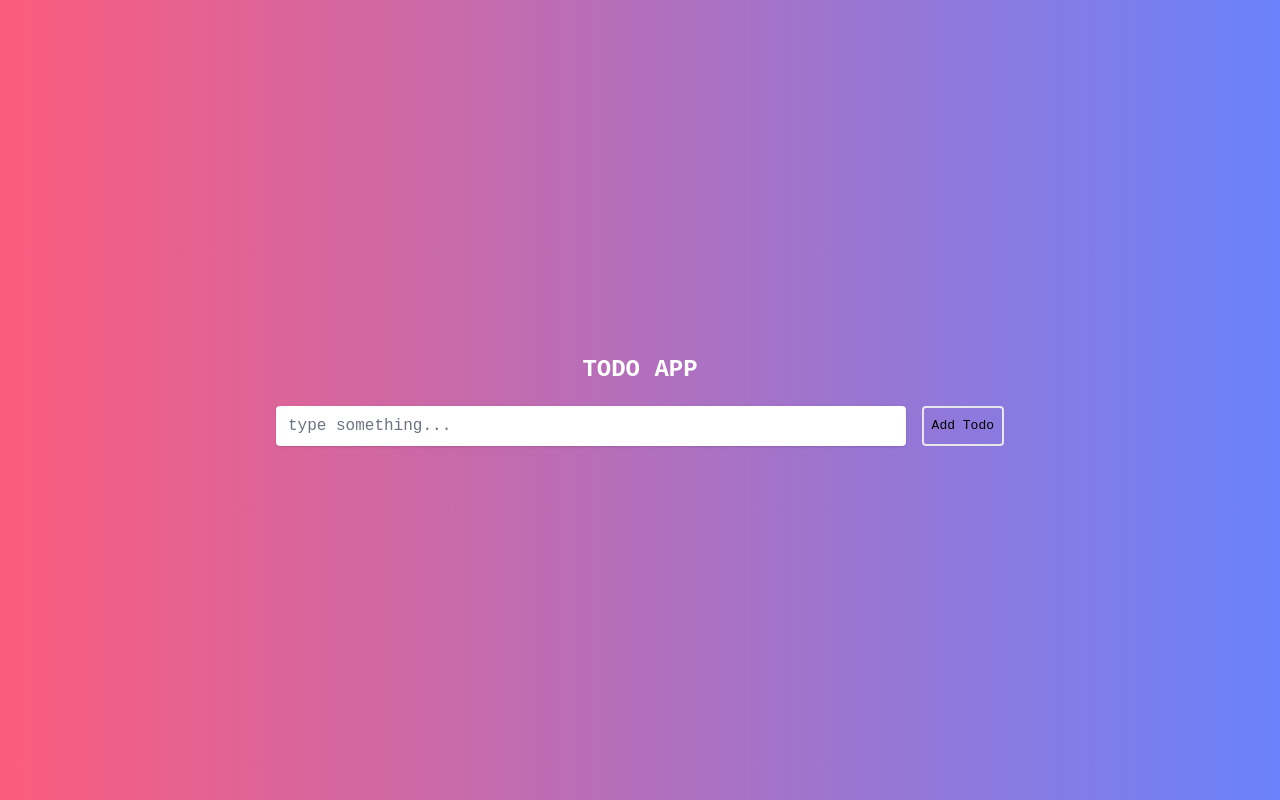
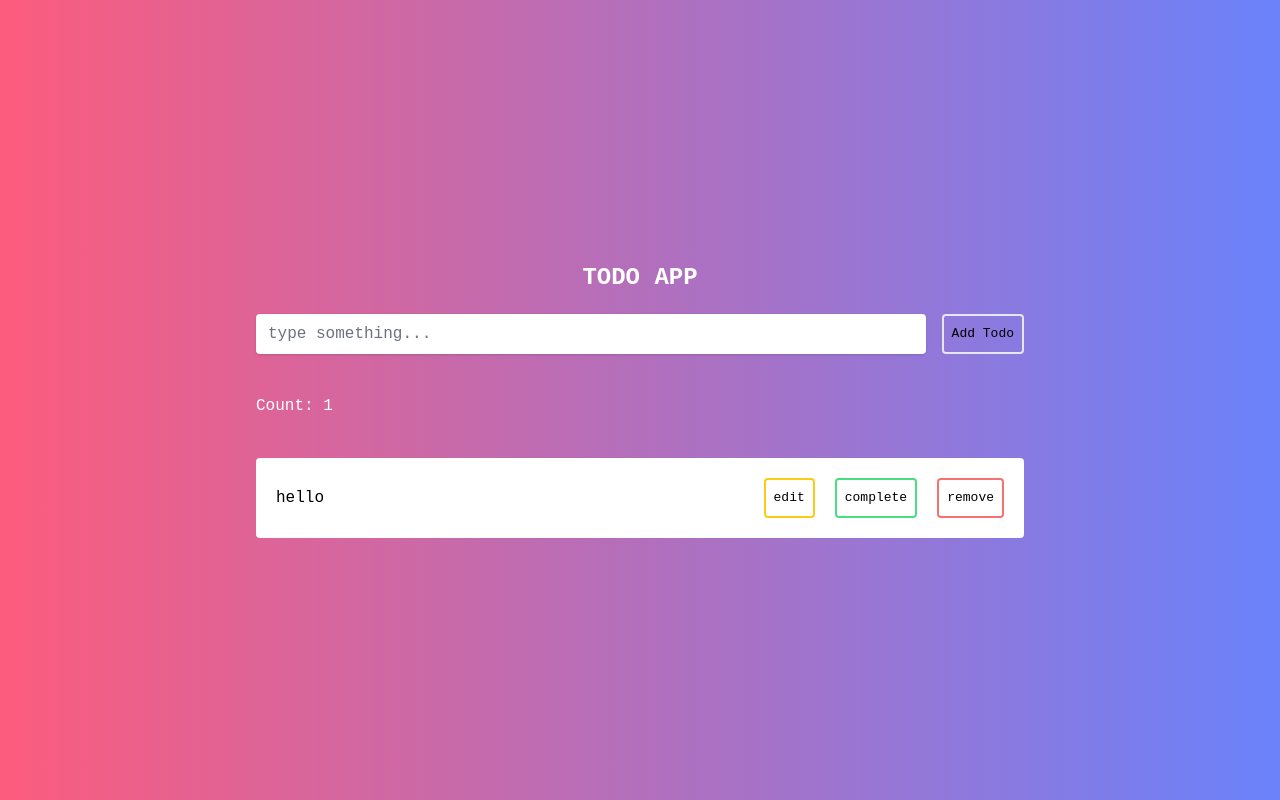
Before and after one commit to den4592/redux-toolkit-todo, a React (Vite) app: page / in a window 1280 px wide. Built offline with nearby package versions, Linux system fonts and the light colour scheme.

Commit message:
todoList 컴포넌트 로직 및 스타일링 추가

```diff
--- a/src/App.tsx
+++ b/src/App.tsx
@@ -1,10 +1,12 @@
 import "./App.css";
 import TodoForm from "./components/TodoForm";
+import TodoList from "./components/TodoList";
 
 function App() {
   return (
-    <div className="w-full h-screen flex items-center content-center min-h-[700px]">
+    <div className="w-full h-screen flex items-center justify-center flex-col min-h-[700px]">
       <TodoForm />
+      <TodoList />
     </div>
   );
 }
--- /dev/null
+++ b/src/components/TodoList.tsx
@@ -0,0 +1,33 @@
+import { selectAllTodos } from "../features/todos/todosSlice";
+import { useSelector } from "react-redux";
+
+const TodoList = () => {
+  const todos = useSelector(selectAllTodos);
+
+  return (
+    <div className="container text-left">
+      <h3 className="text-white text-base mt-10 mb-10 ">
+        Count: {todos.length}
+      </h3>
+      {todos &&
+        todos.map((todo) => (
+          <div className="w-full h-[5rem] p-5 rounded bg-white flex items-center justify-between ">
+            <p className="text-base">{todo.text}</p>
+            <div className="flex gap-5">
+              <button className="shrink-0 p-2 border-2 border-yellow-400  rounded hover:text-white hover:bg-yellow-400">
+                edit
+              </button>
+              <button className="shrink-0 p-2 border-2 border-green-400  rounded hover:text-white hover:bg-green-400">
+                complete
+              </button>
+              <button className="shrink-0 p-2 border-2 border-red-400  rounded hover:text-white hover:bg-red-400">
+                remove
+              </button>
+            </div>
+          </div>
+        ))}
+    </div>
+  );
+};
+
+export default TodoList;
```
